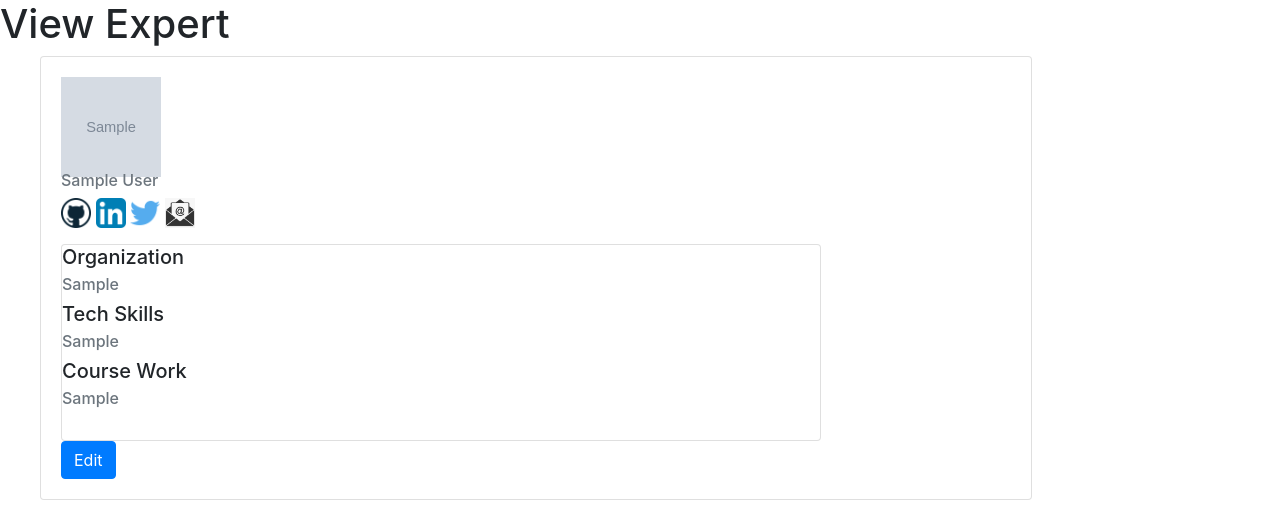
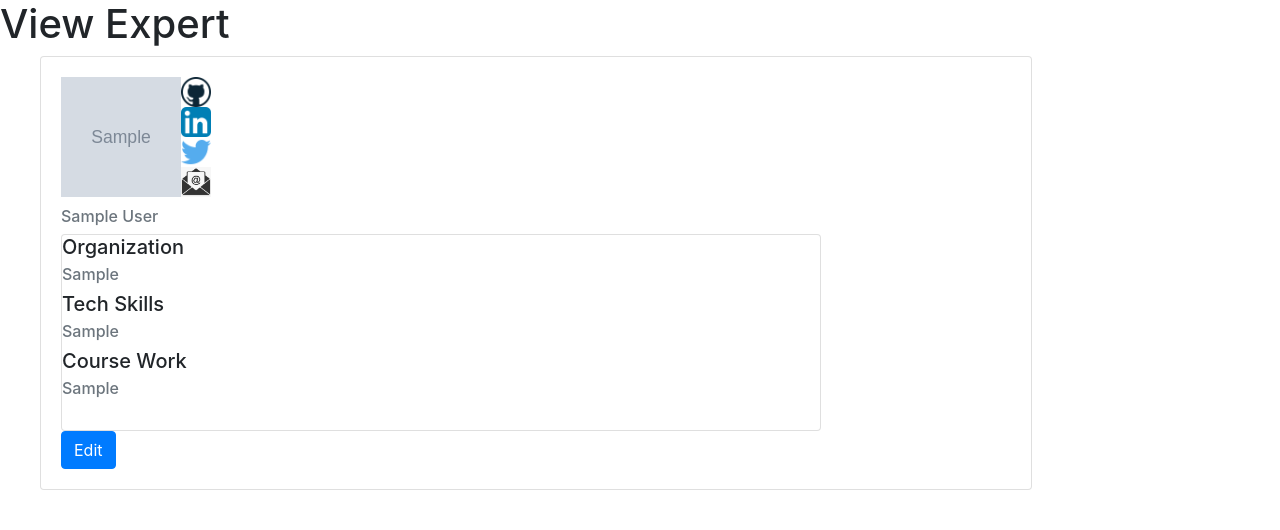
Before and after one commit to sorgek/AlchemyExpertFinder, a Django app: page /1/ in a window 1280 px wide. Shown: the part 57-587 px from the top of the page. Run offline with Django 3.2, Linux system fonts and the light colour scheme; tables that the repository leaves empty hold one stand-in row (values such as "Sample post"); grey boxes marked "Sample" are stand-in pictures; some libraries are stand-ins or nearby versions.

Commit message:
Aligned icons to right test

```diff
--- a/expertFinder/static/css/expertProfile.css
+++ b/expertFinder/static/css/expertProfile.css
@@ -3,4 +3,11 @@
     height: 30px;
     width: 30px;
 
+
 }
+
+.expertPicture{
+
+float: left;
+
+}
--- a/expertFinder/templates/display_expert.html
+++ b/expertFinder/templates/display_expert.html
@@ -15,22 +15,27 @@
     <ul>
         <div class="card" style="width: 80%;">
         <div class="card-body">
-            <img src="{{ expert.avatar.url }}" width=100 height=100 alt="Expert profile picture">
-           <h6 class="card-subtitle mb-2 text-muted">{{ expert.firstName}} {{ expert.lastName }}</h6>
-                <p class="card-text">
+            <p class="card-text">
+                <img class="expertPicture" src="{{ expert.avatar.url }}" width=120 height=120 alt="Expert profile picture">
                     <span class="card-text"><a href= {{ expert.gitRepo }} >
                         <img class="socialMedia" src="{% static 'images/github.png' %}" alt="Github icon">
                     </a></span>
+                <br>
                     <span class="card-text"><a href= {{ expert.linkedIn }} >
                         <img class="socialMedia" src="{% static 'images/in.png' %}" alt="LinkedIn icon">
                     </a></span>
+                <br>
                     <span class="card-text"><a href= {{ expert.twitter }}>
                         <img class="socialMedia" src="{% static 'images/twitter.png' %}" alt="Twitter icon">
                     </a></span>
+                <br>
                     <span class="card-text"><a href= "mailto:"{{ expert.email }}>
                         <img class="socialMedia" src="{% static 'images/email.png' %}" alt="Email icon">
                     </a></span>
                 </p>
+
+           <h6 class="card-subtitle mb-2 text-muted">{{ expert.firstName}} {{ expert.lastName }}</h6>
+
             <div class="card" style="width: 80%;">
             <h5 class="card-title">Organization</h5>
            <h6 class="card-subtitle mb-2 text-muted">{{ expert.organization }}</h6>
```
